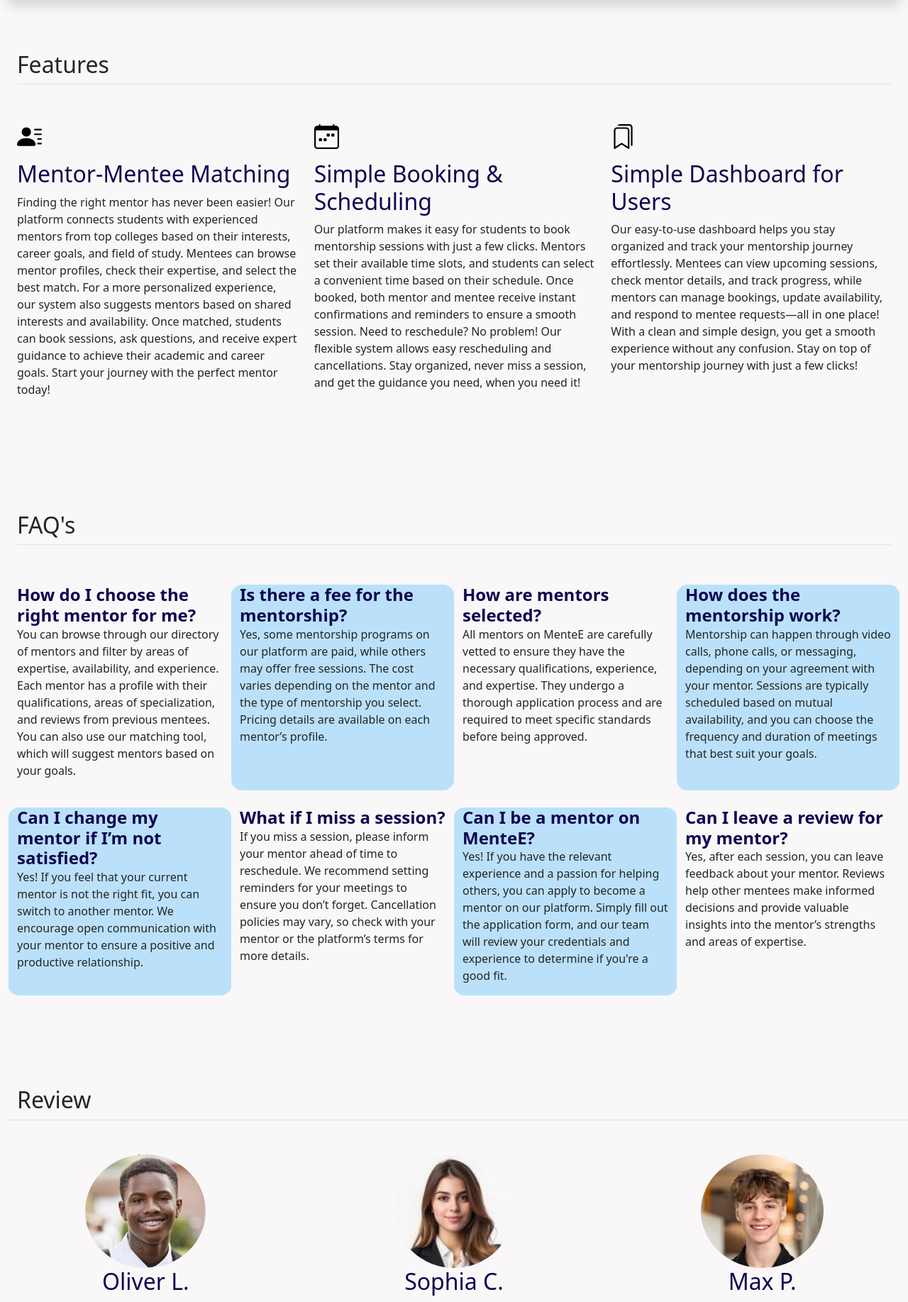
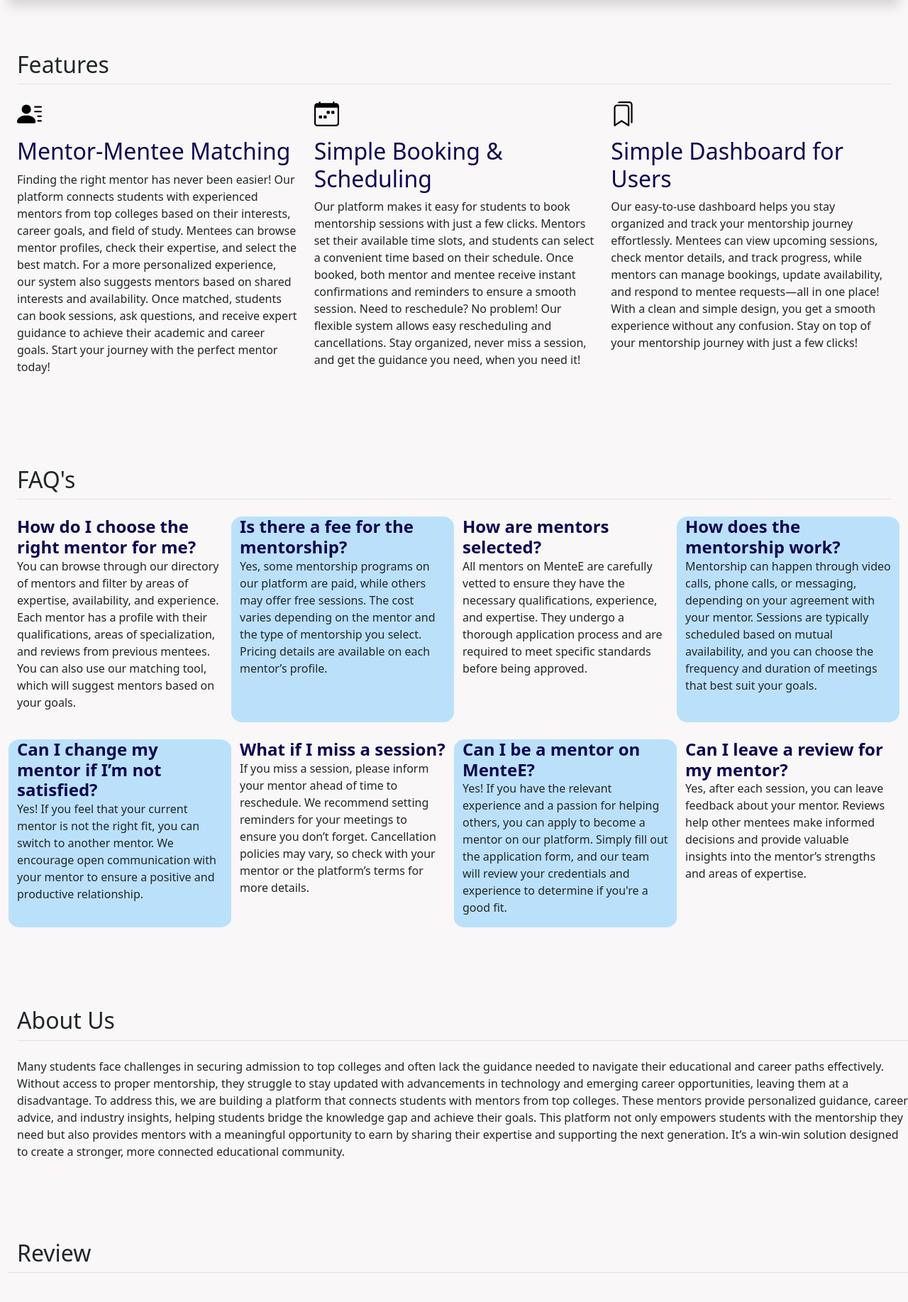
Before and after one commit to yugshah7777/DevJam_LaMenteE, a PHP site: page / in a window 1280 px wide. Shown: the part 73-1908 px from the top of the page at 71% size. Run offline with PHP 8.4, Linux system fonts and the light colour scheme.

Commit message:
Add files via upload

```diff
--- a/index.html
+++ b/index.html
@@ -39,7 +39,7 @@
         <!-- Features -->
         <div class="container-fluid px-4 py-5 features" id="featured-3">
             <h2 class="pb-2 border-bottom">Features</h2>
-            <div class="row g-4 py-5 row-cols-1 row-cols-lg-3">
+            <div class="row g-4 py-3 row-cols-1 row-cols-lg-3">
                 <div class="feature col">
                     <div class="feature-icon d-inline-flex align-items-center justify-content-center bg-gradient fs-2 mb-3">
                         <img src="./person-lines-fill.svg" alt="person-lines-fill" height="35"/>
@@ -73,7 +73,7 @@
         <div class="container-fluid px-4 py-5" id="icon-grid">
             <h2 class="pb-2 border-bottom">FAQ's</h2>
 
-            <div class="row row-cols-1 row-cols-sm-2 row-cols-md-3 row-cols-lg-4 g-4 py-5 FAQs">
+            <div class="row row-cols-1 row-cols-sm-2 row-cols-md-3 row-cols-lg-4 g-4 py-3 FAQs">
                 <div class="col d-flex align-items-start">
                     <div>
                         <h3 class="fw-bold mb-0 fs-4">How do I choose the right mentor for me?</h3>
@@ -134,6 +134,26 @@
         </div>
 
 
+        <!-- About -->
+        <div class="about py-5">
+            <h2 class="pb-2 border-bottom" style="text-align: justify;">About Us</h2>
+            <div class="py-3">
+                <p>
+                    Many students face challenges in securing admission to top colleges and often lack the guidance needed to navigate their
+                    educational and career paths effectively. Without access to proper mentorship, they struggle to stay updated with advancements in
+                    technology and emerging career opportunities, leaving them at a  disadvantage.
+                    To address this, we are building a platform that connects
+                    students with mentors from top colleges.
+                    These mentors provide personalized guidance, career advice, and industry insights, helping students bridge the knowledge gap and
+                    achieve their goals. This platform not only empowers students with the mentorship
+                    they need but also provides mentors with a meaningful opportunity to
+                    earn by sharing their expertise and supporting the next generation. It’s
+                    a win-win solution designed to create a stronger, more connected educational community.
+                </p>
+            </div>
+
+        </div>
+
         <!-- Reviews -->
         <div class="row review" id="reviews">
             <h2 class="pb-2 border-bottom" style="text-align: justify; margin-left: 1.5rem;">Review</h2>
--- a/style.css
+++ b/style.css
@@ -53,6 +53,10 @@ footer {
     border-radius: 50%;
 }
 
+.about {
+    margin-left: 1.5rem;
+}
+
 .LOGIN {
     display: flex;
     height: 100vh;
```
